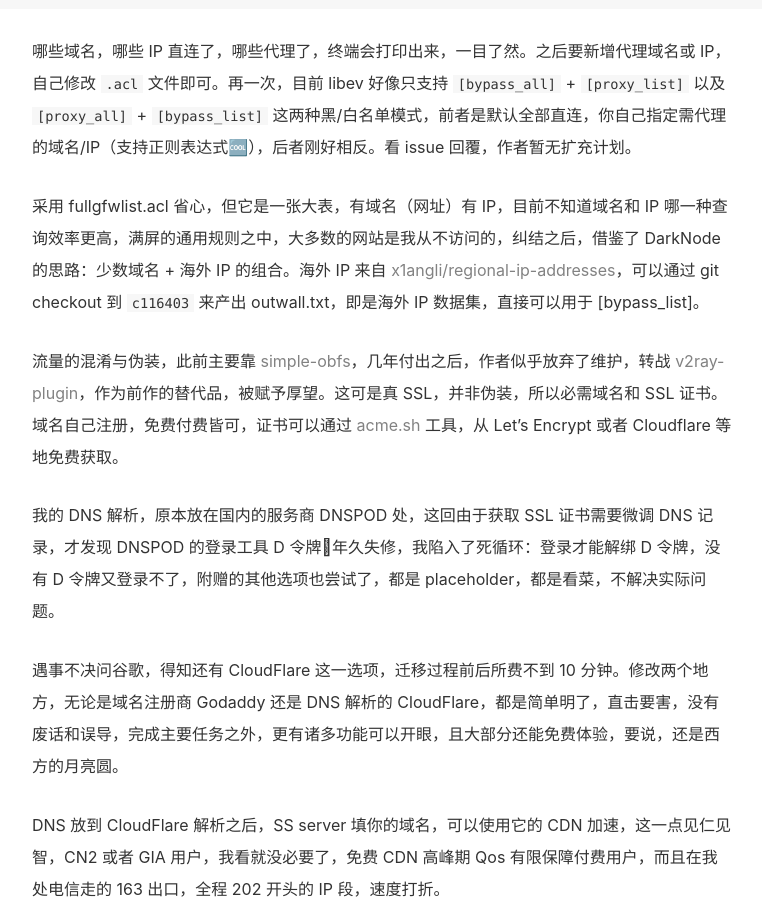
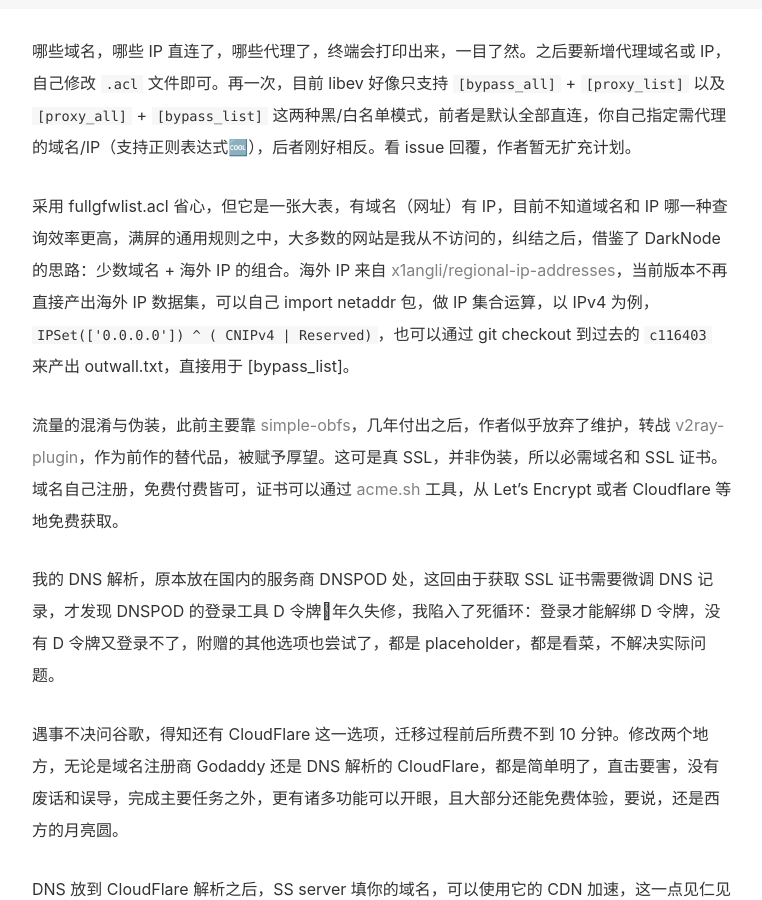
Before and after one commit to placeless/placeless.github.io, a Jekyll site: the page built from _posts/2018-11-30-shadowsocks-libev-&-acl-on-macos.md, in a window 1280 px wide and 900 px high, scrolled down 2466 px. Shown: the whole window, without its empty margins (258-1020 px from the left). Built offline with Jekyll 4.4.1, drawn with Linux system fonts in a browser that asks for light colours.

Commit message:
update content

```diff
--- a/_posts/2018-11-30-shadowsocks-libev-&-acl-on-macos.md
+++ b/_posts/2018-11-30-shadowsocks-libev-&-acl-on-macos.md
@@ -64,7 +64,7 @@ ss-local -c /usr/local/etc/shadowsocks-libev.json --acl /usr/local/etc/shadowsoc
 
 哪些域名，哪些 IP 直连了，哪些代理了，终端会打印出来，一目了然。之后要新增代理域名或 IP，自己修改 `.acl` 文件即可。再一次，目前 libev 好像只支持 `[bypass_all]` + `[proxy_list]` 以及 `[proxy_all]` + `[bypass_list]` 这两种黑/白名单模式，前者是默认全部直连，你自己指定需代理的域名/IP（支持正则表达式🆒），后者刚好相反。看 issue 回覆，作者暂无扩充计划。
 
-采用 fullgfwlist.acl 省心，但它是一张大表，有域名（网址）有 IP，目前不知道域名和 IP 哪一种查询效率更高，满屏的通用规则之中，大多数的网站是我从不访问的，纠结之后，借鉴了 DarkNode 的思路：少数域名 + 海外 IP 的组合。海外 IP 来自 [x1angli/regional-ip-addresses](https://github.com/x1angli/regional-ip-addresses)，可以通过 git checkout 到 `c116403` 来产出 outwall.txt，即是海外 IP 数据集，直接可以用于 [bypass_list]。
+采用 fullgfwlist.acl 省心，但它是一张大表，有域名（网址）有 IP，目前不知道域名和 IP 哪一种查询效率更高，满屏的通用规则之中，大多数的网站是我从不访问的，纠结之后，借鉴了 DarkNode 的思路：少数域名 + 海外 IP 的组合。海外 IP 来自 [x1angli/regional-ip-addresses](https://github.com/x1angli/regional-ip-addresses)，当前版本不再直接产出海外 IP 数据集，可以自己 import netaddr 包，做 IP 集合运算，以 IPv4 为例，`IPSet(['0.0.0.0']) ^ ( CNIPv4 | Reserved)`，也可以通过 git checkout 到过去的 `c116403` 来产出 outwall.txt，直接用于 [bypass_list]。
 
 流量的混淆与伪装，此前主要靠 [simple-obfs](https://github.com/shadowsocks/simple-obfs)，几年付出之后，作者似乎放弃了维护，转战 [v2ray-plugin](https://github.com/shadowsocks/v2ray-plugin)，作为前作的替代品，被赋予厚望。这可是真 SSL，并非伪装，所以必需域名和 SSL 证书。域名自己注册，免费付费皆可，证书可以通过 [acme.sh](https://github.com/Neilpang/acme.sh) 工具，从 Let's Encrypt 或者 Cloudflare 等地免费获取。
 
```
